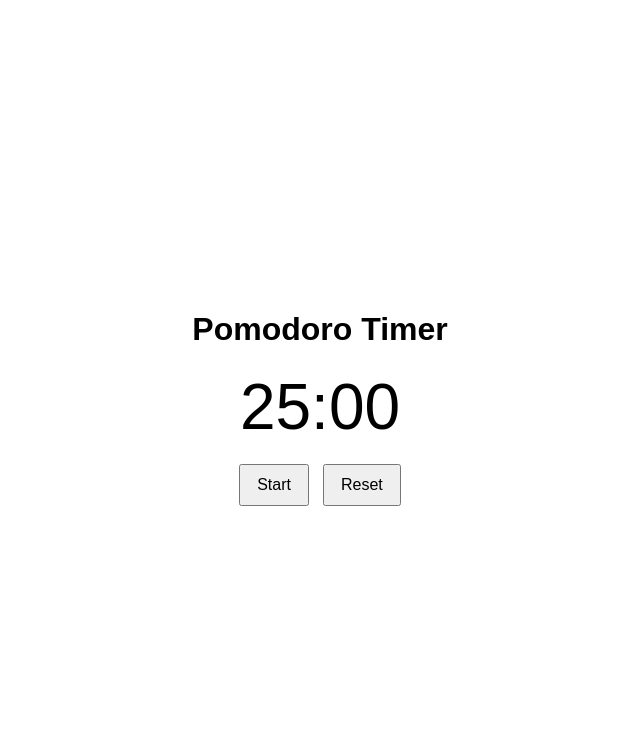
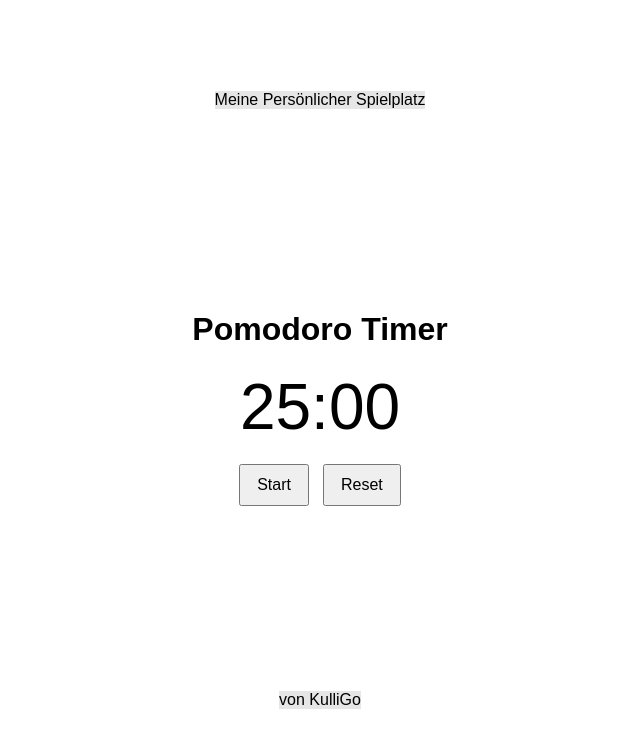
Before and after one commit to kulligo/pomodoro-timer, a plain HTML site: page index.html in a window 1280 px wide. Shown: the whole page, without its empty margins (320-960 px from the left). Drawn offline with Linux system fonts and the light colour scheme.

Commit message:
header and footer added

```diff
--- a/index.html
+++ b/index.html
@@ -6,13 +6,18 @@
   <link rel="stylesheet" href="style.css">
 </head>
 <body>
+  <header>
+    Meine Persönlicher Spielplatz
+  </header>
   <main>
     <h1>Pomodoro Timer</h1>
     <div id="timer">25:00</div>
     <button id="start">Start</button>
     <button id="reset">Reset</button>
   </main>
-
+  <footer>
+    von KulliGo
+  </footer>
   <script src="script.js"></script>
 </body>
 </html>
--- a/style.css
+++ b/style.css
@@ -20,3 +20,7 @@ button {
   padding: 0.6rem 1rem;
   margin: 0.3rem;
 }
+
+header, footer {
+  background: hsl(0 0 90%)
+}
```
